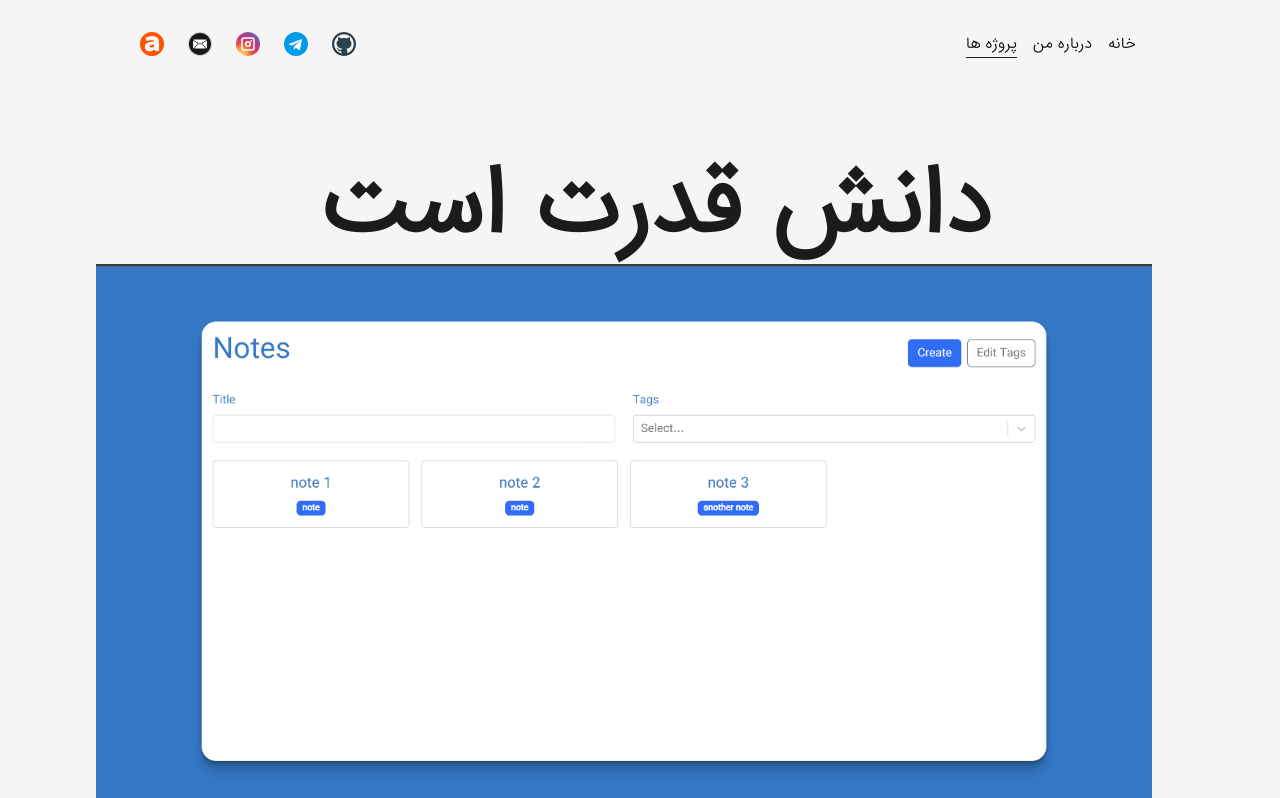
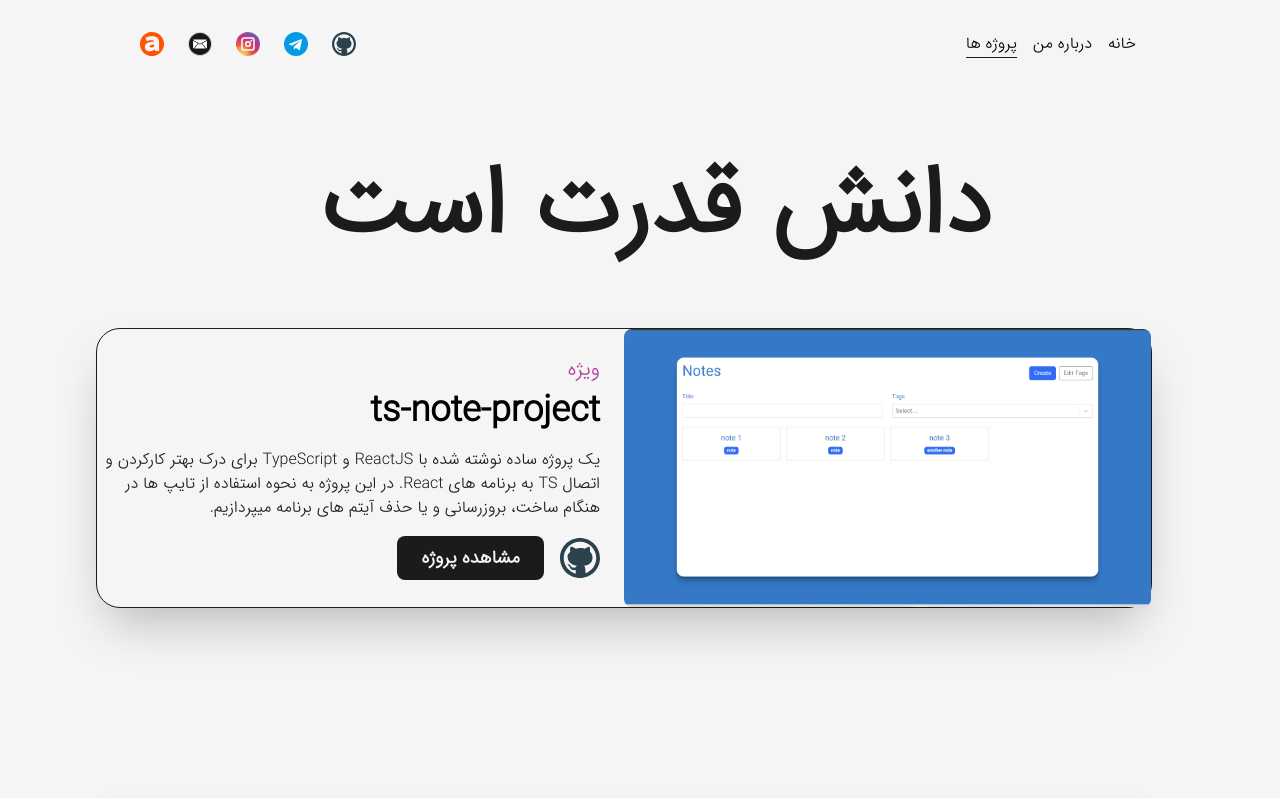
Before and after one commit to pooulad/pooulad.github.io, a Next.js app: page /projects in a window 1280 px wide. Shown: the top 798 px of the page. Built offline with nearby package versions, Linux system fonts and the light colour scheme.

Commit message:
design link and project section

```diff
--- a/src/pages/projects.tsx
+++ b/src/pages/projects.tsx
@@ -28,21 +28,33 @@ const FeaturedProject = ({
   github,
 }: FeaturedProjectProps) => {
   return (
-    <article>
-      <Link href={link} target={"_blank"}>
+    <article className="w-full flex items-center justify-between rounded-3xl border border-solid border-dark bg-light shadow-2xl">
+      <Link
+        className="w-1/2 overflow-hidden cursor-pointer rounded-lg"
+        href={link}
+        target={"_blank"}
+      >
         <Image src={img} alt={title} className="w-full h-auto" />
       </Link>
-      <div>
-        <span>{type}</span>
-        <Link href={link} target={"_blank"}>
-          <h2>{title}</h2>
+      <div className="w-1/2 flex flex-col justify-between items-start pr-6">
+        <span className="text-primary font-medium text-xl">{type}</span>
+        <Link
+          className="hover:underline underline-offset-2"
+          href={link}
+          target={"_blank"}
+        >
+          <h2 className="my-2 w-full text-left text-4xl font-bold">{title}</h2>
         </Link>
-        <p>{summary}</p>
-        <div>
-          <Link href={github} target={"_blank"}>
+        <p className="my-2 font-medium text-dark">{summary}</p>
+        <div className="mt-2 flex items-center">
+          <Link className="w-10" href={github} target={"_blank"}>
             <GithubIcon />
           </Link>
-          <Link href={github} target={"_blank"}>
+          <Link
+            className="mr-4 bg-dark text-light p-2 px-6 text-lg font-semibold rounded-lg"
+            href={github}
+            target={"_blank"}
+          >
             {dictionary.projects.showProjectTitle}
           </Link>
         </div>
@@ -60,7 +72,7 @@ function projects() {
       </Head>
       <main className="w-full flex flex-col items-center justify-center mb-16">
         <Layout className="pt-16">
-          <AnimatedText text={dictionary.projects.title} />
+          <AnimatedText text={dictionary.projects.title} className="mb-16" />
           <div className="grid grid-cols-12 gap-24">
             <div className="col-span-12">
               <FeaturedProject
```
